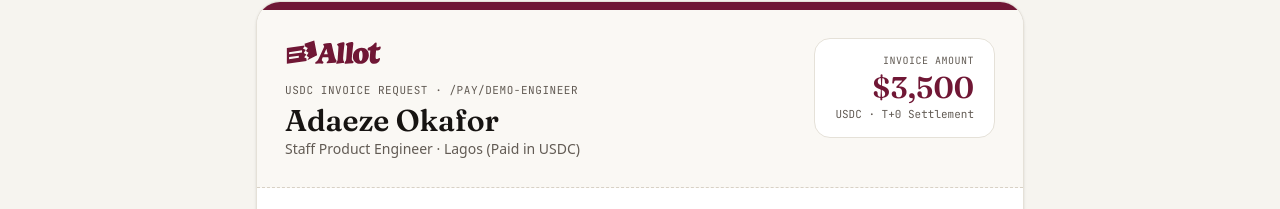
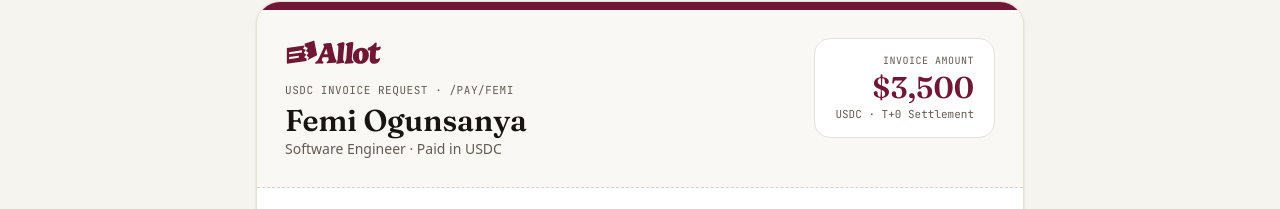
Before and after one commit to fexx301/allot, a Next.js app: page /pay/demo-engineer in a window 1280 px wide. Shown: the part 174-383 px from the top of the page. Built offline with nearby package versions, Linux system fonts and the light colour scheme; no server answers.

Commit message:
chore: personalize primary live Paylink profile to Femi Ogunsanya (/pay/femi)

```diff
--- a/src/app/api/orders/execute/route.ts
+++ b/src/app/api/orders/execute/route.ts
@@ -12,7 +12,7 @@ export const dynamic = "force-dynamic";
 const ExecuteSchema = z.object({
   mode: z.enum(["LIVE_GATEWAY", "LIVE_QUOTES_PREVIEW"]),
   userId: z.string().min(1),
-  userHandle: z.string().default("demo-engineer"),
+  userHandle: z.string().default("femi"),
   signerPublicKey: z.string().min(10),
   planStamp: z.string().min(10),
   plan: z.any(),
--- a/src/components/PaydayStudio.tsx
+++ b/src/components/PaydayStudio.tsx
@@ -584,7 +584,7 @@ export function PaydayStudio() {
         body: JSON.stringify({
           mode: useLive ? "LIVE_GATEWAY" : "LIVE_QUOTES_PREVIEW",
           userId: connectedWallet?.userId || "98f6006a-b96a-4b77-a9e8-69c1c85c308c",
-          userHandle: connectedWallet?.handle || "demo-engineer",
+          userHandle: connectedWallet?.handle || "femi",
           signerPublicKey: vault.publicKeyCompressedHex,
           planStamp,
           plan,
@@ -654,7 +654,7 @@ export function PaydayStudio() {
             Verified Live Base Receipt
           </Link>
           <Link
-            href={connectedWallet?.sharePath || `/pay/${connectedWallet?.handle || "demo-engineer"}`}
+            href={connectedWallet?.sharePath || `/pay/${connectedWallet?.handle || "femi"}`}
             className="inline-flex items-center justify-center gap-1.5 rounded-full border border-[#E5E1D8] bg-white px-4 py-2.5 text-xs font-medium text-[#171412] transition hover:border-[#701735]/40"
           >
             Share Paylink
--- a/src/components/TopNav.tsx
+++ b/src/components/TopNav.tsx
@@ -7,7 +7,7 @@ import { ArrowUpRight, FileCheck2, Landmark, Layers, Link2, Scale } from "lucide
 const NAV_ITEMS = [
   { href: "/", label: "Payday Studio", icon: Layers },
   { href: "/rebalance", label: "Rebalancer", icon: Scale },
-  { href: "/pay/demo-engineer", label: "USDC Paylink", icon: Link2 },
+  { href: "/pay/femi", label: "USDC Paylink", icon: Link2 },
   { href: "/orders", label: "Holdings & CLOB", icon: Landmark },
   { href: "/receipts", label: "Receipts", icon: FileCheck2 },
 ];
@@ -33,7 +33,7 @@ export function TopNav() {
               const active =
                 href === "/"
                   ? pathname === "/"
-                  : pathname.startsWith(href === "/pay/demo-engineer" ? "/pay" : href);
+                  : pathname.startsWith(href === "/pay/femi" ? "/pay" : href);
               return (
                 <Link
                   key={href}
--- a/src/components/WalletModal.tsx
+++ b/src/components/WalletModal.tsx
@@ -30,9 +30,9 @@ export function WalletModal({
   connectedWallet,
   onConnected,
 }: WalletModalProps) {
-  const [displayName, setDisplayName] = useState("Femi Builder");
+  const [displayName, setDisplayName] = useState("Femi Ogunsanya");
   const [handle, setHandle] = useState("femi-usdc");
-  const [roleTitle, setRoleTitle] = useState("Global Software Engineer · Paid in USDC");
+  const [roleTitle, setRoleTitle] = useState("Software Engineer · Paid in USDC");
   const [loading, setLoading] = useState(false);
   const [error, setError] = useState<string | null>(null);
   const [copied, setCopied] = useState<string | null>(null);
--- a/src/lib/allot/store.ts
+++ b/src/lib/allot/store.ts
@@ -66,7 +66,7 @@ const VERIFIED_LIVE_RECEIPT: PaydayReceipt = {
   receiptId: "rcpt_live_base_20261122",
   createdAt: "2026-11-22T08:38:50.133Z",
   mode: "LIVE_GATEWAY",
-  userHandle: "demo-engineer",
+  userHandle: "femi",
   userId: DEFAULT_PROBE_USER_ID,
   signerPublicKey: "03ed4fdb53b5bd570baa5a74d0d237222964e82ceee8f90ae258909ef5e605da6b",
   planHash: "7de2cb7606440cc1c348853952cd572a90c6fc9e7773920e468e59b60ca25588",
@@ -192,20 +192,23 @@ const VERIFIED_LIVE_RECEIPT: PaydayReceipt = {
 };
 
 function createInitialState(): PersistedState {
+  const femiProfile: PaylinkProfile = {
+    handle: "femi",
+    displayName: "Femi Ogunsanya",
+    roleTitle: "Software Engineer · Paid in USDC",
+    userId: DEFAULT_PROBE_USER_ID,
+    solanaAddress: "CEMXtqVJGK5tYvBw9PeVLwTz2dKbkhxQhq31jVVRLVV",
+    evmAddress: "0x7DAe0C02233864D8748Ce54e5e658148fC259ac7",
+    signerFingerprint: "03ed4fdb…5e605da6b",
+    defaultInvoiceUsd: 3500,
+    rule: DEFAULT_RULE,
+    createdAt: "2026-11-22T08:04:00Z",
+  };
+
   return {
     paylinks: {
-      "demo-engineer": {
-        handle: "demo-engineer",
-        displayName: "Adaeze Okafor",
-        roleTitle: "Staff Product Engineer · Lagos (Paid in USDC)",
-        userId: DEFAULT_PROBE_USER_ID,
-        solanaAddress: "CEMXtqVJGK5tYvBw9PeVLwTz2dKbkhxQhq31jVVRLVV",
-        evmAddress: "0x7DAe0C02233864D8748Ce54e5e658148fC259ac7",
-        signerFingerprint: "03ed4fdb…5e605da6b",
-        defaultInvoiceUsd: 3500,
-        rule: DEFAULT_RULE,
-        createdAt: "2026-11-22T08:04:00Z",
-      },
+      femi: femiProfile,
+      "demo-engineer": femiProfile,
     },
     receipts: {
       [VERIFIED_LIVE_RECEIPT.receiptId]: VERIFIED_LIVE_RECEIPT,
```
